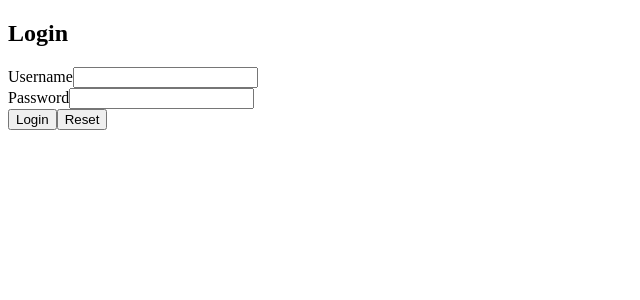
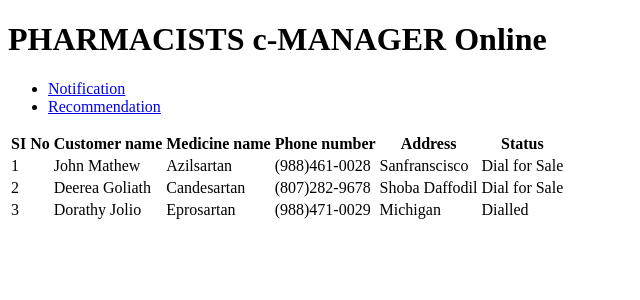
Before and after one commit to velkar/pharmacists_c_manager, an Angular app in the folder clientapp/: page /home in a window 1280 px wide. Before the commit this address led to /. Shown: the top 300 px of the page, without its empty margins (0-640 px from the left). Built offline with nearby package versions, Linux system fonts and the light colour scheme.

Commit message:
Tabbed files added

```diff
--- a/clientapp/src/app/app-routing.module.ts
+++ b/clientapp/src/app/app-routing.module.ts
@@ -1,8 +1,13 @@
 import { NgModule } from '@angular/core';
 import { Routes, RouterModule } from '@angular/router';
+import { HomeComponent } from './home/home.component';
+import { LoginComponent } from './login';
 
 
-const routes: Routes = [];
+const routes: Routes = [
+  {path: '', component: LoginComponent},
+  {path: 'home', component: HomeComponent}
+];
 
 @NgModule({
   imports: [RouterModule.forRoot(routes)],
--- a/clientapp/src/app/app.component.html
+++ b/clientapp/src/app/app.component.html
@@ -1 +1 @@
-<app-login></app-login>
+<router-outlet></router-outlet>
--- a/clientapp/src/app/app.module.ts
+++ b/clientapp/src/app/app.module.ts
@@ -7,13 +7,17 @@ import { LoginComponent } from './login/login.component';
 import { HomeComponent } from './home/home.component';
 import { AddinvoiceComponent } from './addinvoice/addinvoice.component';
 import { FormsModule, ReactiveFormsModule } from '@angular/forms';
+import { TabsComponent } from './tabs/tabs.component';
+import { TabComponent } from './tabs/tab.component';
 
 @NgModule({
   declarations: [
     AppComponent,
     LoginComponent,
     HomeComponent,
-    AddinvoiceComponent
+    AddinvoiceComponent,
+    TabsComponent,
+    TabComponent
   ],
   imports: [
     HttpClientModule,
--- a/clientapp/src/app/home/home.component.html
+++ b/clientapp/src/app/home/home.component.html
@@ -1 +1,42 @@
-<p>home works!</p>
+<app-tabs>
+	<app-tab [tabTitle]="'Notification'">
+		<table>
+			<tr>
+				<th>SI No</th>
+				<th>Customer name</th>
+				<th>Medicine name</th>
+				<th>Phone number</th>
+				<th>Address</th>
+				<th>Status</th>
+			</tr>
+			<tr>
+				<td>1</td>
+				<td>John Mathew</td>
+				<td>Azilsartan</td>
+				<td>(988)461-0028</td>
+				<td>Sanfranscisco</td>
+				<td>Dial for Sale</td>
+			</tr>
+			<tr>
+				<td>2</td>
+				<td>Deerea Goliath</td>
+				<td>Candesartan</td>
+				<td>(807)282-9678</td>
+				<td>Shoba Daffodil</td>
+				<td>Dial for Sale</td>
+			</tr>
+			<tr>
+				<td>3</td>
+				<td>Dorathy Jolio</td>
+				<td>Eprosartan</td>
+				<td>(988)471-0029</td>
+				<td>Michigan</td>
+				<td>Dialled</td>
+			</tr>
+		</table>
+	</app-tab>
+
+	<app-tab [tabTitle]="'Recommendation'">
+		Tab2 content
+	</app-tab>
+</app-tabs>
--- a/clientapp/src/app/login/login.component.html
+++ b/clientapp/src/app/login/login.component.html
@@ -1,4 +1,4 @@
-<h2>Login</h2>
+<h3>Sign In</h3>
 <form [formGroup]="loginForm" (ngSubmit)="onSubmit()">
     <div class="form-group">
         <label for="username">Username</label>
--- a/clientapp/src/app/login/login.component.ts
+++ b/clientapp/src/app/login/login.component.ts
@@ -49,7 +49,8 @@ export class LoginComponent implements OnInit {
         }
 
         this.loading = true;
-        this.authenticationService.login(this.f.username.value, this.f.password.value)
+        this.router.navigate(['./home']);
+        /*this.authenticationService.login(this.f.username.value, this.f.password.value)
             .pipe(first())
             .subscribe(
                 data => {
@@ -57,6 +58,7 @@ export class LoginComponent implements OnInit {
                 },
                 error => {
                     this.loading = false;
-                });
+                }
+            );*/
     }
 }
--- a/clientapp/src/app/services/authentication.service.ts
+++ b/clientapp/src/app/services/authentication.service.ts
@@ -20,7 +20,7 @@ export class AuthenticationService {
     }
 
     login(username: string, password: string) {
-        return this.http.post<any>('http://localhost:4000/users/authenticate', { username, password })
+        return this.http.post<any>('http://localhost:4000/authenticate', { username, password })
             .pipe(map(user => {
                 // login successful if there's a jwt token in the response
                 if (user && user.token) {
--- /dev/null
+++ b/clientapp/src/app/tabs/tab.component.ts
@@ -0,0 +1,23 @@
+import { Component, Input } from '@angular/core';
+
+@Component({
+  selector: 'app-tab',
+  styles: [
+    `
+    .pane{
+      padding: lem;
+    }
+    `
+  ],
+  template: `
+    <div [hidden]="!active" class="pane">
+    <ng-content></ng-content>
+    </div>
+  `
+})
+export class TabComponent {
+
+  @Input('tabTitle') title: String;
+  @Input() active = false;
+
+}
--- /dev/null
+++ b/clientapp/src/app/tabs/tabs.component.ts
@@ -0,0 +1,42 @@
+import { Component,
+          ContentChildren,
+          QueryList,
+          AfterContentInit } from '@angular/core';
+
+import {TabComponent} from './tab.component';
+
+@Component({
+  selector: 'app-tabs',
+  styles: [`
+    .tab-close {
+      color: gray;
+      text-align: right;
+      cursor: pointer;
+    }
+    `
+  ],
+  template: `
+    <ul class="nav nav-tabs">
+      <li *ngFor="let tab of tabs" (click)="selectTab(tab)" [class.active]="tab.active">
+        <a href="#">{{tab.title}}</a>
+      </li>
+    </ul>
+    <ng-content></ng-content>
+    `
+})
+export class TabsComponent implements AfterContentInit {
+
+  @ContentChildren(TabComponent) tabs: QueryList<TabComponent>;
+
+  ngAfterContentInit(){
+    const activeTabs = this.tabs.filter((tab) => tab.active);
+    if (activeTabs.length === 0) {
+      this.selectTab(this.tabs.first);
+    }
+  }
+
+  selectTab(tab: TabComponent) {
+      this.tabs.toArray().forEach(tab => tab.active = false);
+      tab.active = true;
+    }
+}
--- a/clientapp/src/index.html
+++ b/clientapp/src/index.html
@@ -8,6 +8,7 @@
   <link rel="icon" type="image/x-icon" href="favicon.ico">
 </head>
 <body>
+  <h1>PHARMACISTS c-MANAGER Online</h1>
   <app-root></app-root>
 </body>
 </html>
```
